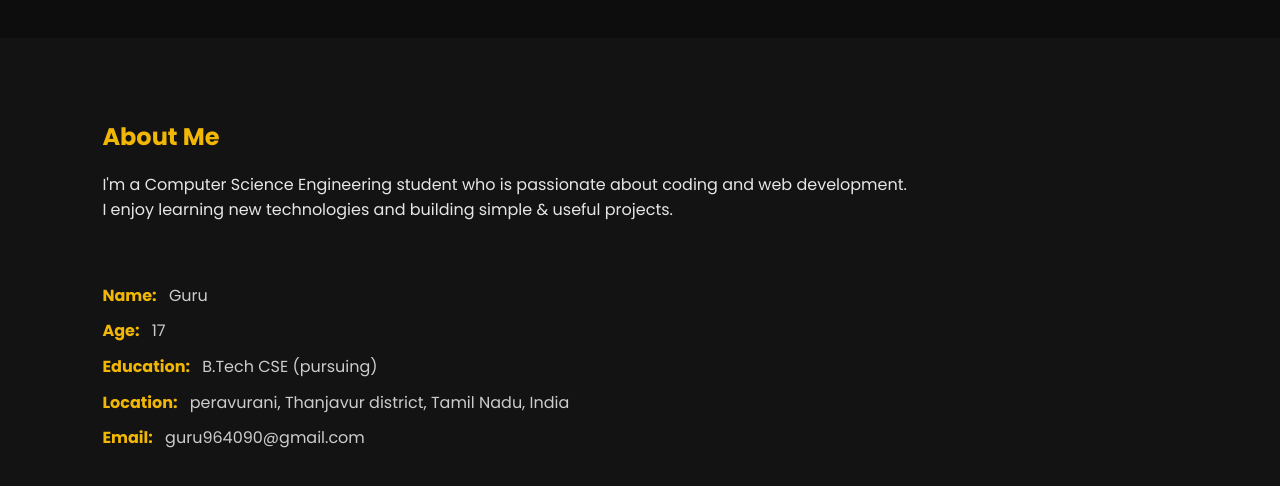
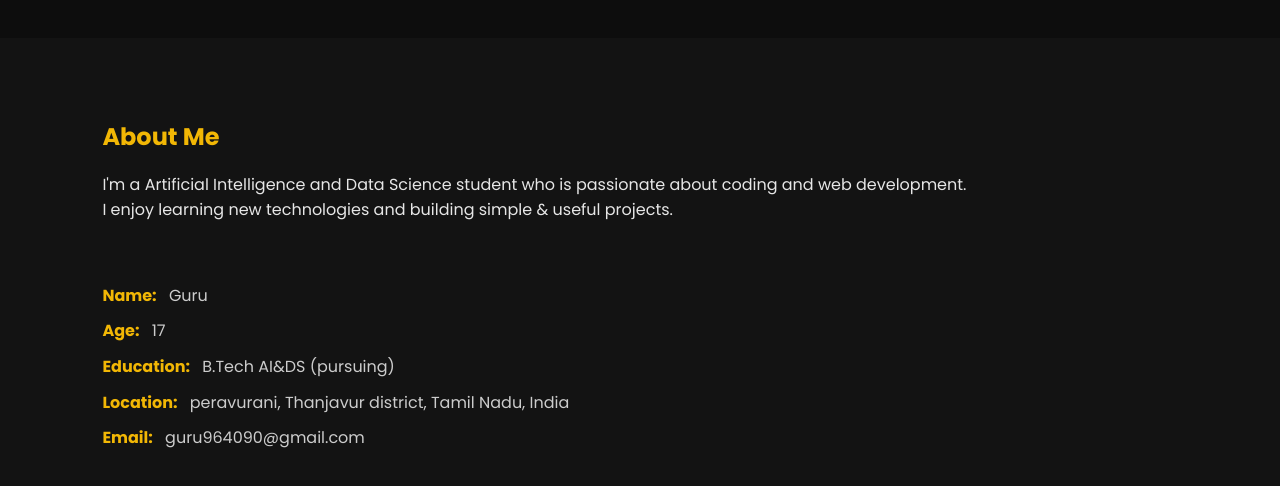
Before and after one commit to gurumoorth49/portfolio-website, a plain HTML site: page index.html in a window 1280 px wide. Shown: the part 560-1046 px from the top of the page. Drawn offline with Linux system fonts and the light colour scheme.

Commit message:
Update education and field of study in index.html

```diff
--- a/index.html
+++ b/index.html
@@ -46,7 +46,7 @@
       <div>
         <h2> About Me </h2>
         <p>
-          I'm a Computer Science Engineering student
+          I'm a Artificial Intelligence and Data Science student
       who is passionate about coding and web development.
         </p>
         <p>
@@ -57,7 +57,7 @@
       <div class="about-details">
         <p><strong>Name:</strong> Guru</p>
         <p><strong>Age:</strong> 17</p>
-        <p><strong>Education:</strong> B.Tech CSE (pursuing)</p>
+        <p><strong>Education:</strong> B.Tech AI&DS (pursuing)</p>
         <p><strong>Location:</strong> peravurani, Thanjavur district, Tamil Nadu, India</p>
         <p><strong>Email:</strong> guru964090@gmail.com</p>
       </div>
```
